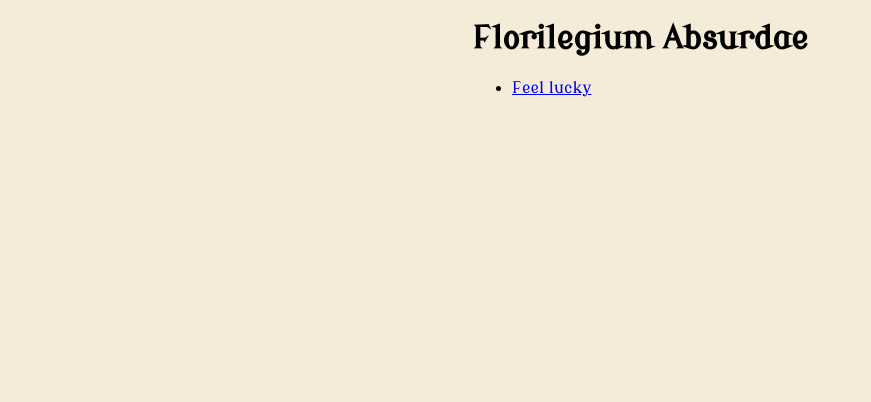
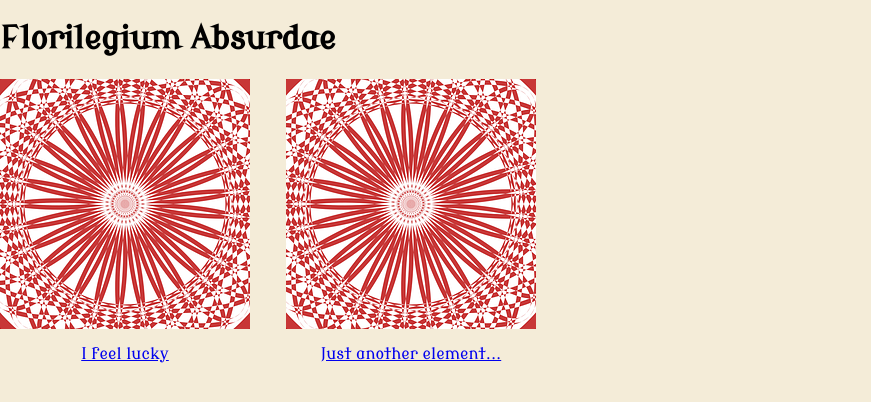
Before and after one commit to leoncik/Florilegium-Absurdae, a React (Vite) app: page /home in a window 1280 px wide. Shown: the top 402 px of the page, without its empty margins (0-871 px from the left). Built offline with nearby package versions, Linux system fonts and the light colour scheme.

Commit message:
feat: add some styling to the home page

```diff
--- /dev/null
+++ b/src/pages/HomePage/HomeCard/HomeCard.module.css
@@ -0,0 +1,9 @@
+.wrapper {
+    width: 250px;
+    height: 250px;
+    background-position: center;
+}
+
+.text {
+    text-align: center;
+}
--- /dev/null
+++ b/src/pages/HomePage/HomeCard/HomeCard.tsx
@@ -0,0 +1,20 @@
+import { Link } from "react-router-dom";
+import classes from "./HomeCard.module.css";
+
+export interface HomeCardProps {
+    url: string;
+    image: string;
+    text: string;
+}
+
+export default function HomeCard({ url, image, text }: HomeCardProps) {
+    return (
+        <Link to={url}>
+            <div
+                className={classes.wrapper}
+                style={{ backgroundImage: `url("${image}")` }}
+            ></div>
+            <p className={classes.text}>{text}</p>
+        </Link>
+    );
+}
--- a/src/pages/HomePage/HomePage.module.css
+++ b/src/pages/HomePage/HomePage.module.css
@@ -3,3 +3,9 @@
     justify-content: center;
     align-items: center;
 }
+
+.pages-wrapper {
+    display: grid;
+    grid-template-columns: repeat(6, 1fr);
+    gap: 36px;
+}
--- a/src/pages/HomePage/HomePage.tsx
+++ b/src/pages/HomePage/HomePage.tsx
@@ -1,17 +1,20 @@
-import { Link } from "react-router-dom";
 import classes from "./HomePage.module.css";
+import { pages } from "./pages";
+import HomeCard from "./HomeCard/HomeCard";
 
 export default function HomePage() {
     return (
         <div className={classes.home}>
             <div>
                 <h1>Florilegium Absurdae</h1>
-                <div>
-                    <ul>
-                        <li>
-                            <Link to="/feel-lucky">Feel lucky</Link>
-                        </li>
-                    </ul>
+                <div className={classes["pages-wrapper"]}>
+                    {pages.map((page) => (
+                        <HomeCard
+                            url={page.url}
+                            image={page.image}
+                            text={page.text}
+                        />
+                    ))}
                 </div>
             </div>
         </div>
--- /dev/null
+++ b/src/pages/HomePage/pages.ts
@@ -0,0 +1,15 @@
+import { HomeCardProps } from "./HomeCard/HomeCard";
+import back from "../../assets/feel-lucky/card-back.png";
+
+export const pages: HomeCardProps[] = [
+    {
+        url: "/feel-lucky",
+        image: back,
+        text: "I feel lucky",
+    },
+    {
+        url: "/random",
+        image: back,
+        text: "Just another element...",
+    },
+];
```
